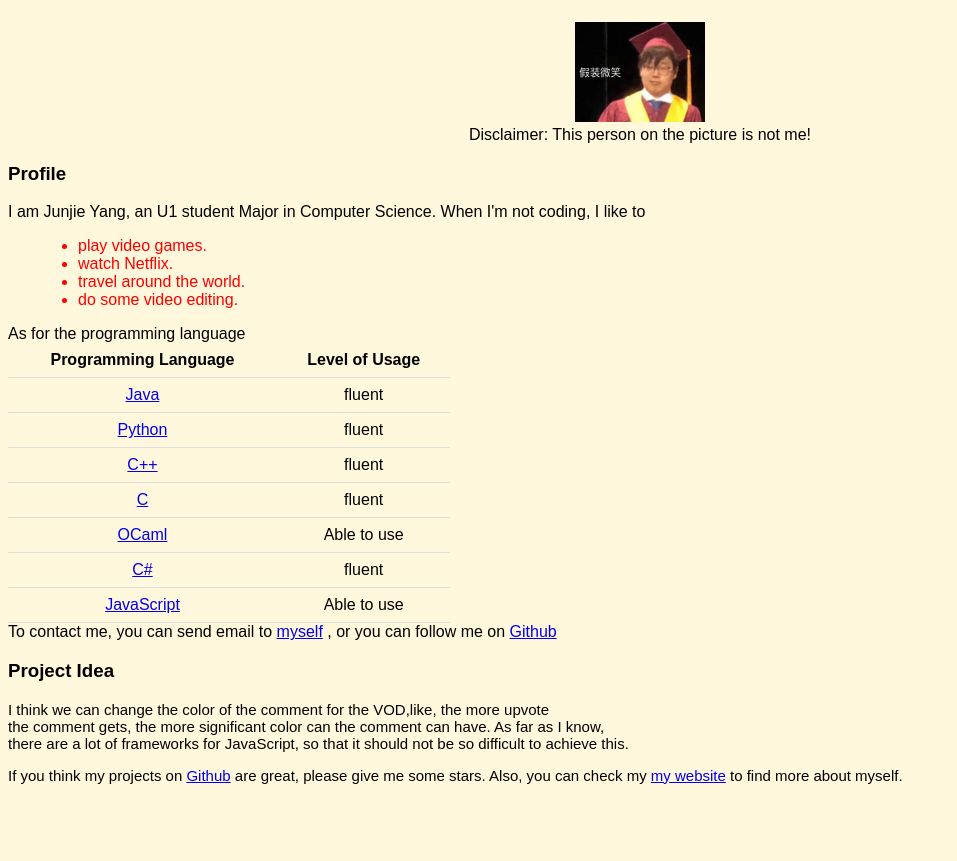
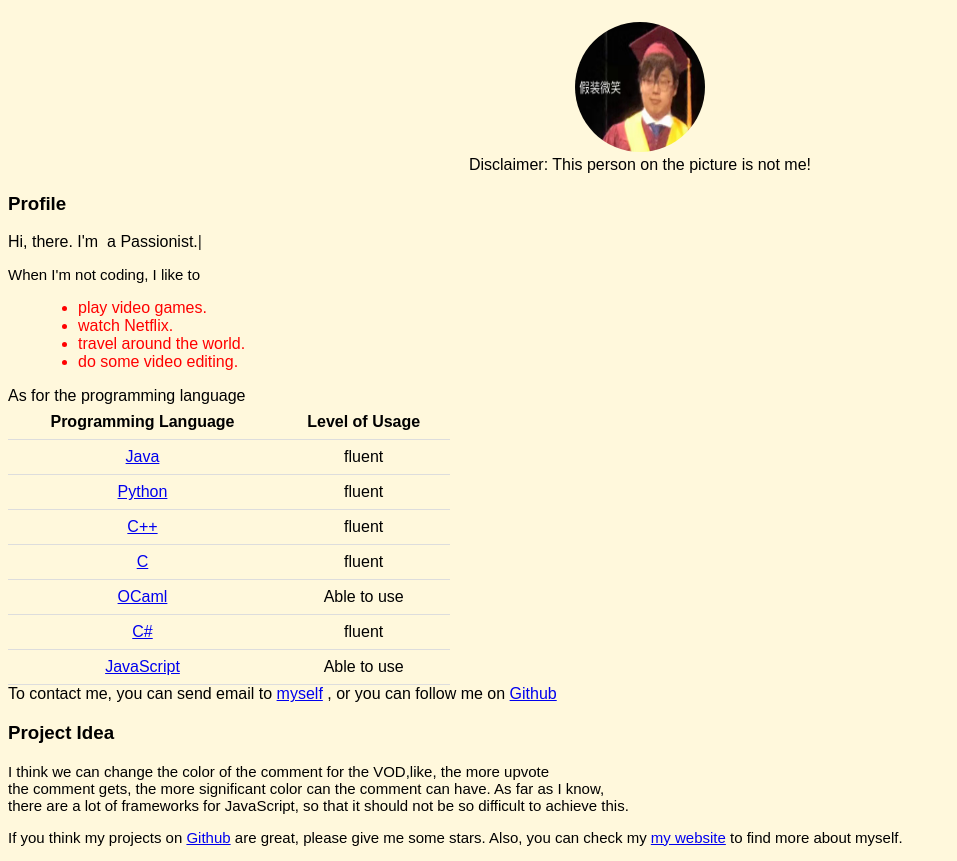
Before and after one commit to JumjieYang/COMP307, a PHP site: page / in a window 1280 px wide. Shown: the part 58-919 px from the top of the page, without its empty margins (0-957 px from the left). Before the commit the page ends 842 px from the top, so only its background shows below. Run offline with PHP 8.4, Linux system fonts and the light colour scheme.

Commit message:
redesign the html code

```diff
--- a/ASSIGNMENT2/index.html
+++ b/ASSIGNMENT2/index.html
@@ -4,22 +4,22 @@
     <head>
         <meta charset="utf-8"/>
         <meta name="project" content="vodchat"/>
-        <meta name="preferred-role" content="indifferent"/>
+        <meta name="preferred-role" content="backend"/>
         <meta name="work-schedule" content="morning"/>
         <meta name="viewport" content="width=device-width, initial-scale=1.0">
         <title>
-            My personal Profile
+            My personal Website
         </title>
         <link rel = "stylesheet" type="text/css" href="style.css">
+    </head>
 
-    </head>
     <body>
         <header>
             <h1>Welcome to my Personal Website</h1>
         </header>
 
-        <section id = "1">
-            <img src = "ysa.jpeg" width = "130" height = "100" alt="My profile picture"/>
+        <section id = "picture">
+            <img src = "ysa.png" />
             <br>
             Disclaimer: This person on the picture is not me!
         </section>
@@ -28,14 +28,33 @@
                 <h3>
                     Profile
                 </h3>
-                I am Junjie Yang, an U1 student Major in Computer Science.
-                When I'm not coding, I like to
+                Hi, there. I'm&nbsp;
+                <script src="https://cdn.jsdelivr.net/npm/typed.js@2.0.11"></script>
+                <div id="typed-strings">
+                    <p>a Gamer. </p>
+                    <p>a Developer. </p>
+                    <p>a Passionist. </p>
+                    <p>a Traveller. </p>
+                    <p>Junjie Yang. </p>
+                </div>
+                <span id="typed"></span>
+                <script>
+                    var typed=new Typed('#typed',{
+                        stringsElement: '#typed-strings',
+                        typeSpeed: 100,
+                        backSpeed: 50
+                    });
+                </script>
+                <div id="funny stuff">
+                    <p>When I'm not coding, I like to</p>
                     <ul>
                         <li>play video games.</li>
                         <li>watch Netflix.</li>
                         <li>travel around the world.</li>
                         <li>do some video editing.</li>
                     </ul>
+                </div>
+                <div id="programming_language">
                     As for the programming language
                     <table>
                         <tr>
@@ -71,11 +90,13 @@
                             <td>Able to use</td>
                         </tr>
                     </table>
+                </div>
+                <div id="Contact">
                     To contact me, you can send email to
                     <a href ="mailto:junjie.yang2@mail.mcgill.ca">myself</a>
-
                     , or you can follow me on
                     <a href ="https://github.com/JumjieYang">Github</a>
+                </div>
             </p>
         </article>
            <article>
--- a/ASSIGNMENT2/style.css
+++ b/ASSIGNMENT2/style.css
@@ -2,6 +2,13 @@ body {
     font-family:  Arial, Helvetica, sans-serif;
     background-color: cornsilk;
 }
+
+img {
+    width: 130px;
+    height: 130px;
+    border-radius: 50%;
+}
+
 li { font-weight: lighter;
     color: red;
 }
```
Also changed, not shown: ASSIGNMENT2/ysa.png (added). Lines whose indentation alone changed are shown as unchanged.
